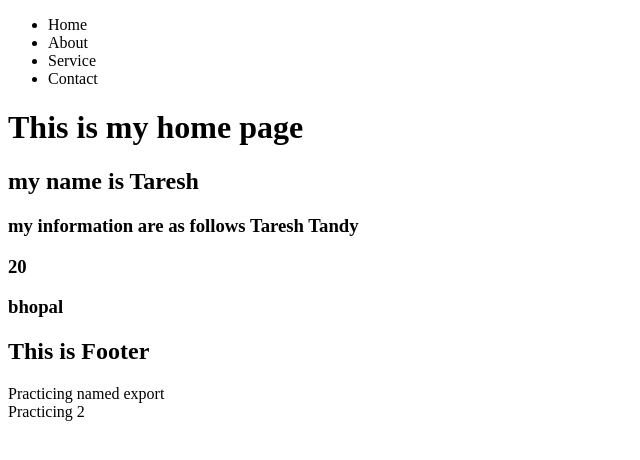
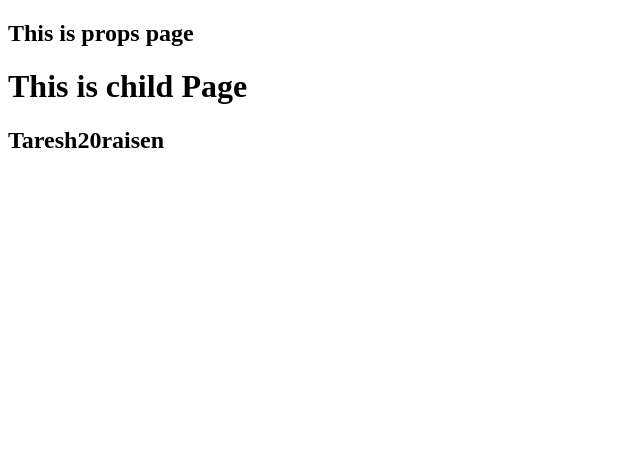
Before and after one commit to taresh2504/ReactJsbatch2, a React (Vite) app: page / in a window 1280 px wide. Shown: the top 460 px of the page, without its empty margins (0-640 px from the left). Built offline with nearby package versions, Linux system fonts and the light colour scheme.

Commit message:
props and child

```diff
--- a/src/App.css
+++ b/src/App.css
@@ -0,0 +1,3 @@
+#ok{
+    color: green;
+}
--- a/src/App.jsx
+++ b/src/App.jsx
@@ -3,6 +3,7 @@ import Navbar from "./Navbar";
 import Home from "./Home";
 import Footer from "./Footer";
 import { Num,Value } from "./Export";
+import './App.css'
 
 
 let App = ()=>{
--- /dev/null
+++ b/src/Child.jsx
@@ -0,0 +1,17 @@
+import React from 'react'
+
+const Child = ({myname,age,city}) => {
+    // console.log(props)
+    // let {myname,age,city} = props //destructuring
+  return (
+    <>
+      <h1>This is child Page</h1>
+      {/* <h2>my name is {props.myname}</h2>
+      <h2>my age is {props.age}</h2>
+      <h2>my city is {props.city}</h2> */}
+      <h2>{myname}{age}{city}</h2>
+    </>
+  )
+}
+
+export default Child
--- a/src/Footer.jsx
+++ b/src/Footer.jsx
@@ -3,7 +3,7 @@ import React from "react"
 let Footer =()=>{
     return(
         <>
-        <h2>This is Footer</h2>
+        <h2 style={{color:'red', fontSize:'50px' , backgroundColor:'yellow'}}>This is Footer</h2>
         </>
     )
 }
--- a/src/Home.jsx
+++ b/src/Home.jsx
@@ -9,7 +9,7 @@ let Home = ()=>{
     }
     return(
         <>
-        <h1>This is my home page</h1>
+        <h1 id="ok">This is my home page</h1>
         <h2>my name is {name} </h2>
         <h3>my information are as follows {mydetails.name}</h3>
         <h3>{mydetails.age}</h3>
--- /dev/null
+++ b/src/Props.jsx
@@ -0,0 +1,13 @@
+import Child from "./Child"
+
+
+let Props=()=>{
+    return(
+        <>
+        <h2>This is props page</h2>
+        <Child myname='Taresh' age={20} city='raisen'/>
+        </>
+    )
+}
+
+export default Props
--- a/src/main.jsx
+++ b/src/main.jsx
@@ -1,6 +1,6 @@
 import { createRoot } from 'react-dom/client'
 import './index.css'
-import App from './App.jsx'
+import App from './Props.jsx'
 
 
 createRoot(document.getElementById('root')).render(
```
